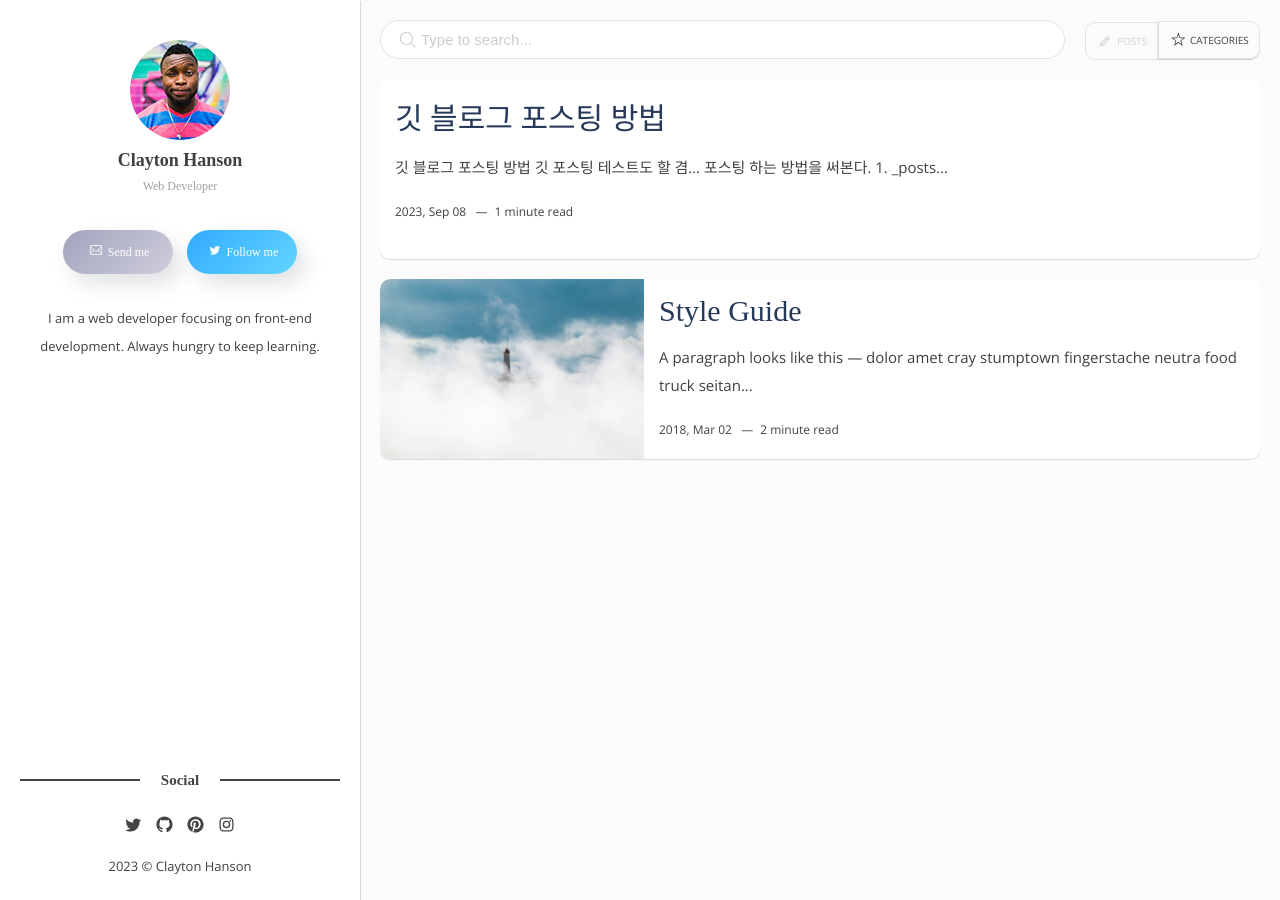
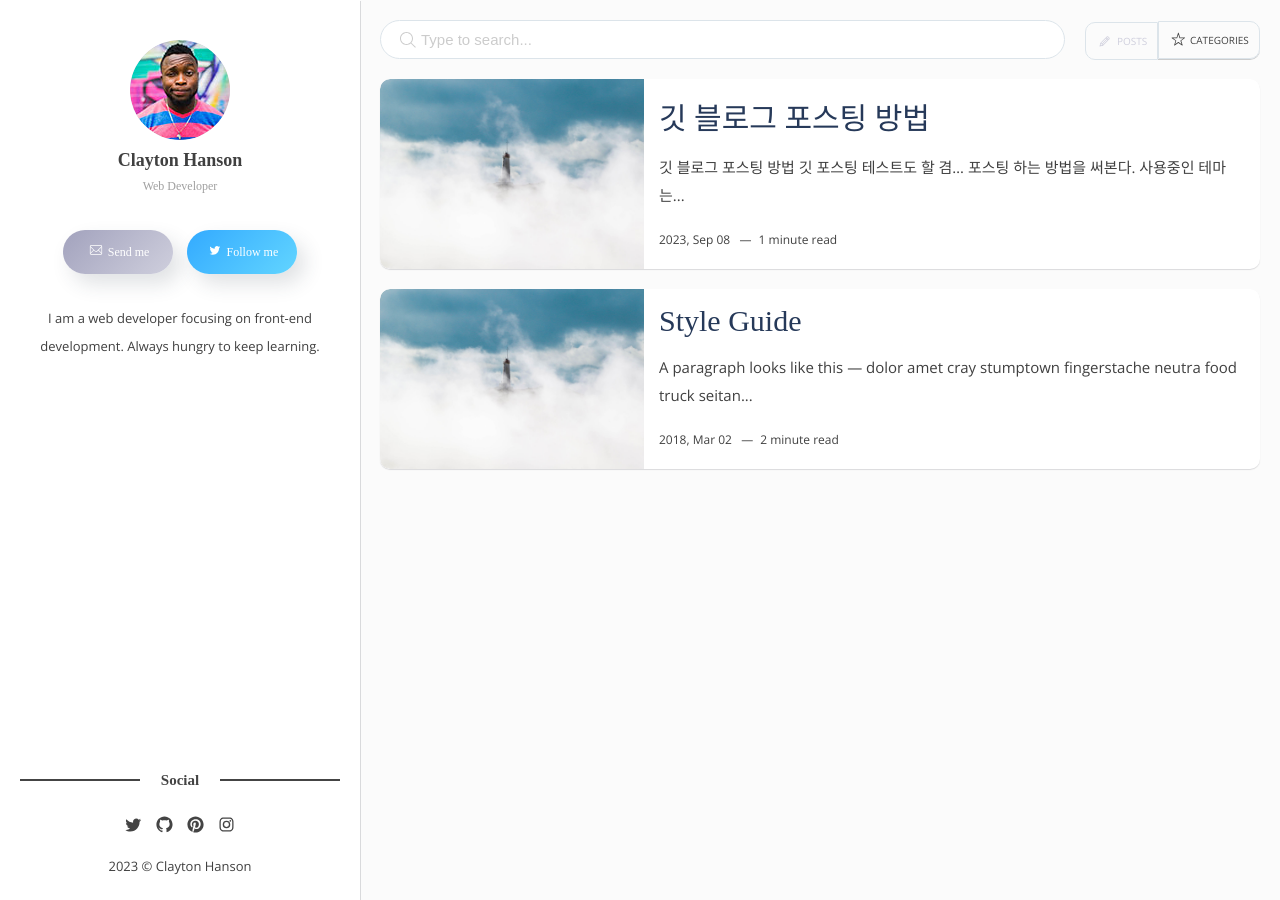
Before and after one commit to Kyuyoung11/Kyuyoung11.github.io, a Jekyll site: the page built from index.html, in a window 1280 px wide. Built offline with Jekyll 4.4.1, drawn with Linux system fonts in a browser that asks for light colours; some web fonts are replaced; the list of posts is cut into pages by our own code.

Commit message:
테스트 포스팅 띄우기

`````diff
--- a/_posts/2023-09-08-aboutGitBlogPosting.md
+++ b/_posts/2023-09-08-aboutGitBlogPosting.md
@@ -1,22 +1,21 @@
 ---
+layout: post
 title: "깃 블로그 포스팅 방법"
-
-categories:
-  - Etc
-tags:
-  - [Blog, Git, Posting]
+image: "8.jpg"
+categories: Etc
+tags: [Blog, Git, Posting]
 
 toc: true
 toc_sticky : true
 
 date: 2023-09-08
 last_modified_at: 2023-09-08
-
 ---
 # 깃 블로그 포스팅 방법
 
 
 깃 포스팅 테스트도 할 겸... 포스팅 하는 방법을 써본다.
+사용중인 테마는 [flexton](http://jekyllthemes.org/themes/flexton/) 이다.
 
 
 ## 1. _posts 폴더에 Markdown 파일 생성
@@ -29,12 +28,11 @@ ___
 ___
 ````
 ---
+layout: post
 title: "깃 블로그 포스팅 방법"
-
-categories:
-  - Etc
-tags:
-  - [Blog, Git, Posting]
+image: "8.jpg"
+categories: Etc
+tags: [Blog, Git, Posting]
 
 toc: true
 toc_sticky : true
@@ -49,7 +47,6 @@ toc(Table of Contents)은 목차 표시 기능이다.
 toc_sticky를 true로 하면, 목차가 스크롤을 따라 움직인다.
 toc_icon, toc_label 설정까지 하면 커스터마이징도 가능한듯 (다음에 해봐야겠다)
 
-
 ##
 
 
`````
